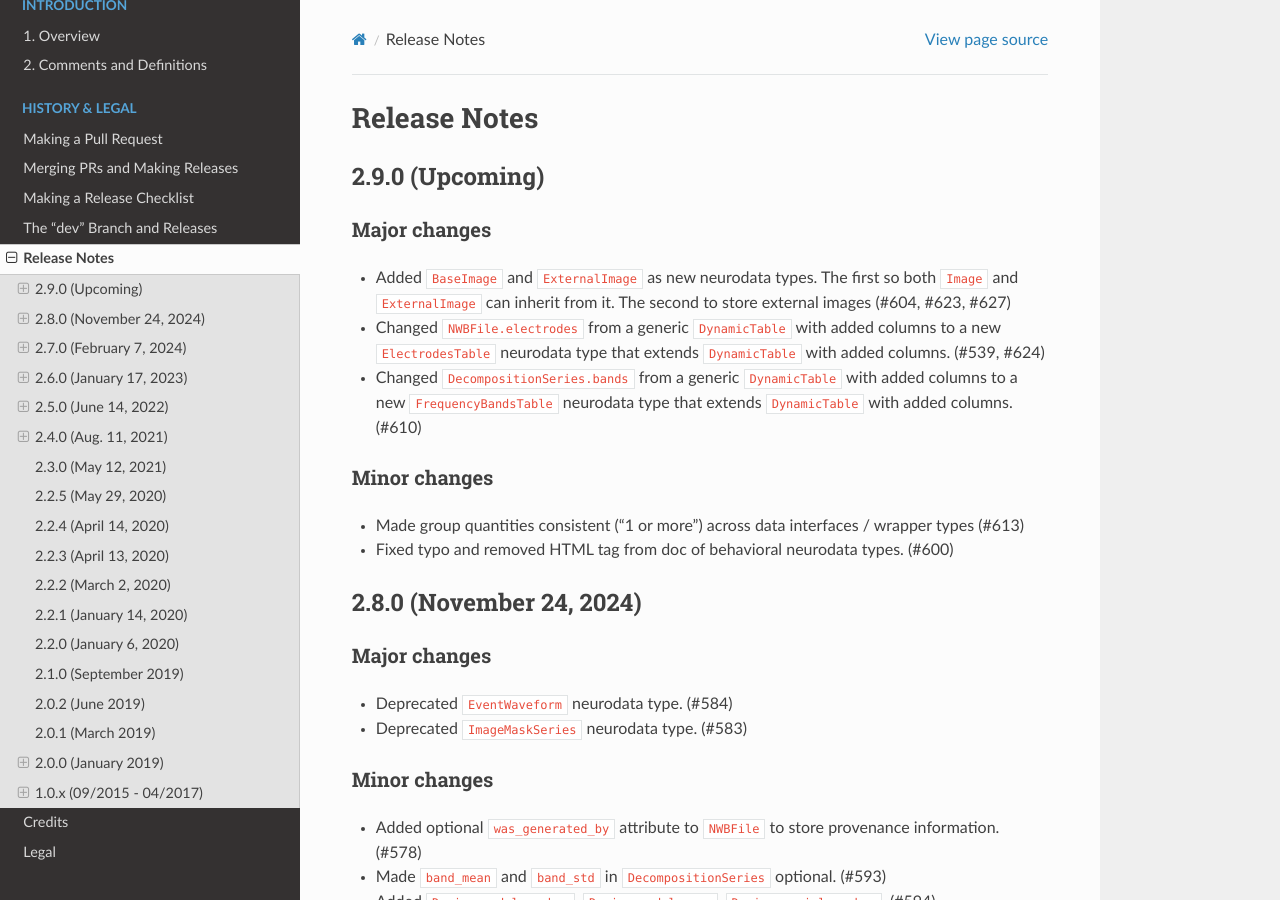
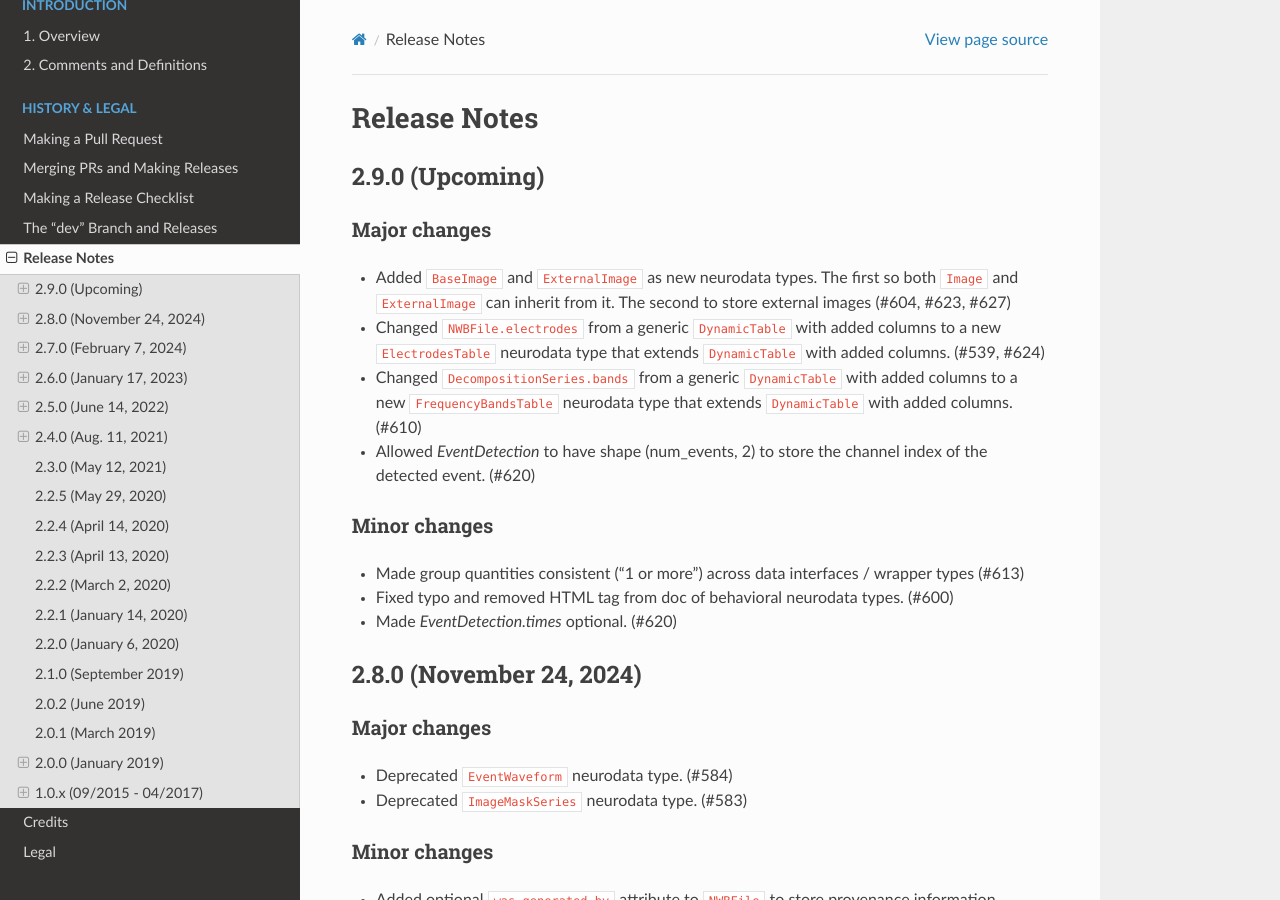
Before and after one commit to NeurodataWithoutBorders/nwb-schema, a Sphinx documentation site: the page built from docs/format/source/format_release_notes.rst, in a window 1280 px wide and 900 px high. Built offline with Sphinx 7.4.7 and the Read the Docs theme 3.1.0, drawn with Linux system fonts in a browser that asks for light colours.

Commit message:
Allow EventDetection` to store channel index (#620)
Co-authored-by: Steph Prince <40640337+stephprince@users.noreply.github.com>

```diff
--- a/docs/format/source/format_release_notes.rst
+++ b/docs/format/source/format_release_notes.rst
@@ -13,11 +13,13 @@ Major changes
 - Changed ``NWBFile.electrodes`` from a generic ``DynamicTable`` with added columns to a new ``ElectrodesTable``
   neurodata type that extends ``DynamicTable`` with added columns. (#539, #624)
 - Changed ``DecompositionSeries.bands`` from a generic ``DynamicTable`` with added columns to a new ``FrequencyBandsTable`` neurodata type that extends ``DynamicTable`` with added columns. (#610)
+- Allowed `EventDetection` to have shape (num_events, 2) to store the channel index of the detected event. (#620)
 
 Minor changes
 ^^^^^^^^^^^^^
 - Made group quantities consistent ("1 or more") across data interfaces / wrapper types (#613)
 - Fixed typo and removed HTML tag from doc of behavioral neurodata types. (#600)
+- Made `EventDetection.times` optional. (#620)
 
 2.8.0 (November 24, 2024)
 -------------------------
```
Also changed, not shown: 1 other file.
